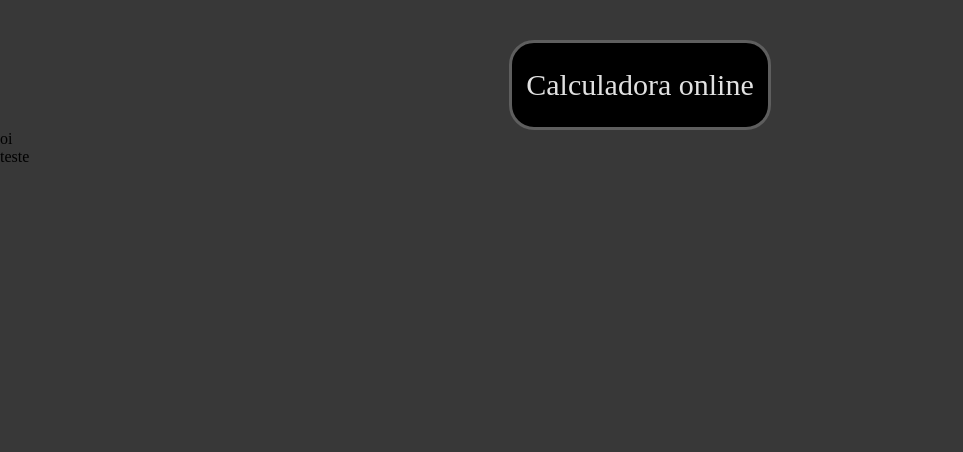
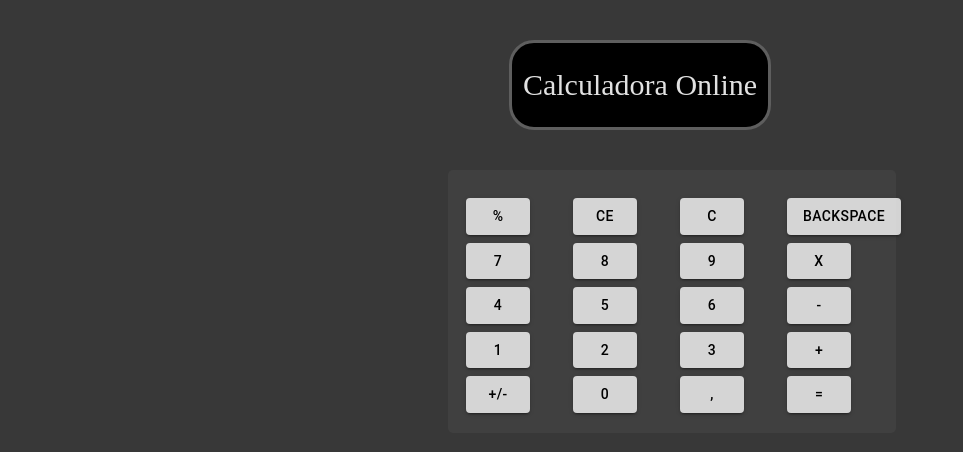
Before and after one commit to marianehds/calculadora, a React (Create React App) app: page / in a window 1280 px wide. Shown: the top 452 px of the page, without its empty margins (0-963 px from the left). Built offline with nearby package versions, Linux system fonts and the light colour scheme.

Commit message:
grid da calculadora pronto

```diff
--- a/src/view/home/home.jsx
+++ b/src/view/home/home.jsx
@@ -1,35 +1,137 @@
-import './home.scss';
-import { Grid, } from '@mui/material';
+import "./home.scss";
+import { Grid, Button } from "@mui/material";
+import { createTheme, ThemeProvider } from "@mui/material/styles";
 
+const theme = createTheme({
+  palette: {
+    primary: {
+      // light: will be calculated from palette.primary.main,
+      main: "#ffffffc7",
+      contrastText: '##000000'
+      // dark: will be calculated from palette.primary.main,
+      // contrastText: will be calculated to contrast with palette.primary.main
+    },
+  },
+});
 
-const home = () =>{
-
-
-
-
-    return(
+const home = () => {
+  return (
     <>
-<div className='cabecalho'>
-<p>Calculadora online</p>
-
+      <div className="cabecalho">
+        <p>Calculadora Online</p>
       </div>
-
-
-     {/* <Grid container spacing={1}>
-  <Grid container item spacing={3}>
-    <div>teste</div>
+      <ThemeProvider theme={theme}>
+        <Grid
+          container
+          justifyContent="flex-end"
+          alignItems="center"
+          spacing={1}
+          width='35%'
+          margin='40px 35% 15px 35%;'
+          className="grid">
+          <Grid item xs={3}>
+            <Button variant="contained" color="primary">
+              %
+            </Button>
           </Grid>
-  <Grid container item spacing={3}>
-    <div>teste</div>
+          <Grid item xs={3}>
+            <Button variant="contained" color="primary">
+              CE
+            </Button>
           </Grid>
-  <Grid container item spacing={3}>
-    <div>teste</div>
+          <Grid item xs={3}>
+            <Button variant="contained" color="primary">
+              C
+            </Button>
           </Grid>
-</Grid> */}
-<p>oi</p>
-<a>teste</a>
+          <Grid item xs={3}>
+            <Button variant="contained" color="primary">
+              Backspace
+            </Button>
+          </Grid>
+          <Grid item xs={3}>
+            <Button variant="contained" color="primary">
+              7
+            </Button>
+          </Grid>
+          <Grid item xs={3}>
+            <Button variant="contained" color="primary">
+              8
+            </Button>
+          </Grid>
+          <Grid item xs={3}>
+            <Button variant="contained" color="primary">
+              9
+            </Button>
+          </Grid>
+          <Grid item xs={3}>
+            <Button variant="contained" color="primary">
+              X
+            </Button>
+          </Grid>
+          <Grid item xs={3}>
+            <Button variant="contained" color="primary">
+              4
+            </Button>
+          </Grid>
+          <Grid item xs={3}>
+            <Button variant="contained" color="primary">
+              5
+            </Button>
+          </Grid>
+          <Grid item xs={3}>
+            <Button variant="contained" color="primary">
+              6
+            </Button>
+          </Grid>
+          <Grid item xs={3}>
+            <Button variant="contained" color="primary">
+              -
+            </Button>
+          </Grid>
+          <Grid item xs={3}>
+            <Button variant="contained" color="primary">
+              1
+            </Button>
+          </Grid>
+          <Grid item xs={3}>
+            <Button variant="contained" color="primary">
+              2
+            </Button>
+          </Grid>
+          <Grid item xs={3}>
+            <Button variant="contained" color="primary">
+              3
+            </Button>
+          </Grid>
+          <Grid item xs={3}>
+            <Button variant="contained" color="primary">
+              +
+            </Button>
+          </Grid>
+          <Grid item xs={3}>
+            <Button variant="contained" color="primary">
+              +/-
+            </Button>
+          </Grid>
+          <Grid item xs={3}>
+            <Button variant="contained" color="primary">
+              0
+            </Button>
+          </Grid>
+          <Grid item xs={3}>
+            <Button variant="contained" color="primary">
+              ,
+            </Button>
+          </Grid>
+          <Grid item xs={3}>
+            <Button variant="contained" color="primary">
+              =
+            </Button>
+          </Grid>
+        </Grid>
+      </ThemeProvider>
     </>
-    )
-
-}
-export default home
+  );
+};
+export default home;
--- a/src/view/home/home.scss
+++ b/src/view/home/home.scss
@@ -1,13 +1,13 @@
-body{
+body {
   margin: 0 0 0 0;
   background-color: #383838;
 
-    p{
+  p {
     margin: 0 0 0 0;
   }
 }
 
-.cabecalho{
+.cabecalho {
   width: 20%;
   height: 84px;
   display: flex;
@@ -19,5 +19,14 @@ body{
   justify-content: center;
   font-size: 30px;
   color: #e1e1e1;
+}
 
+.grid {
+  //margin: 0 30% 0 30%;
+  background-color: #cbcbcb0d;
+  border-radius: 5px;
+  padding: 20px 10px 20px 10px;
 }
+.botao {
+  color: #e4001e;
+}
```
Lines whose indentation alone changed are shown as unchanged.
